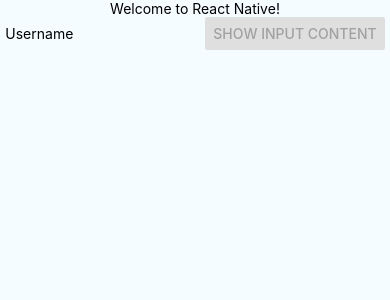
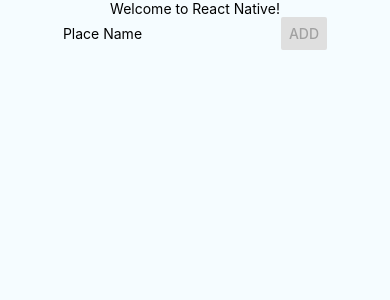
Before and after one commit to nathanTran183/react-native-begin, a React Native app: screen / in a window 390 px wide. Shown: the top 300 px of the page. Built offline with nearby package versions, Linux system fonts and the light colour scheme.

Commit message:
working with css for button

```diff
--- a/App.js
+++ b/App.js
@@ -20,8 +20,7 @@
 type Props = {};
 export default class App extends Component<Props> {
   state = {
-    username: "",
-    password: "",
+    placeName: "",
     enabled: false
   };
 
@@ -29,27 +28,29 @@
     let enabled = true;
     if (value === "")
       enabled = false;
-    this.setState({ username: value, enabled: enabled })
+    this.setState({ placeName: value, enabled: enabled })
   };
 
   onPressLearnMore = () => {
-    alert(this.state.username);
+    alert(this.state.placeName);
   }
 
   render() {
     return (
       <View style={styles.container}>
         <Text>Welcome to React Native!</Text>
-        <View style={styles.loginForm}>
+        <View style={styles.inputContainer}>
           <TextInput
-            style={{width: 200}}
-            value={this.state.username}
-            placeholder="Username"
+            style={styles.placeInput}
+            value={this.state.placeName}
+            placeholder="Place Name"
             onChangeText={this.inputChangedHandler}
           />
-          <Button onPress={this.onPressLearnMore}
-            title="Show Input Content"
+          <Button
+            onPress={this.onPressLearnMore}
+            title="Add"
             disabled={!this.state.enabled}
+            style={styles.placeButton}
             color="#841584"
             accessibilityLabel="Learn more about this purple button" />
         </View>
@@ -65,8 +66,15 @@
     alignItems: 'center',
     backgroundColor: '#F5FCFF',
   },
-  loginForm: {
+  inputContainer: {
     flexDirection: 'row',
     justifyContent: 'space-between',
+    alignItems: 'center'
+  },
+  placeInput: {
+    width: "70%",
+  },
+  placeButton: {
+    width: "30%",
   }
 });
```
Also changed, not shown: 1 other file (tests, documents, lock files or other folders).
